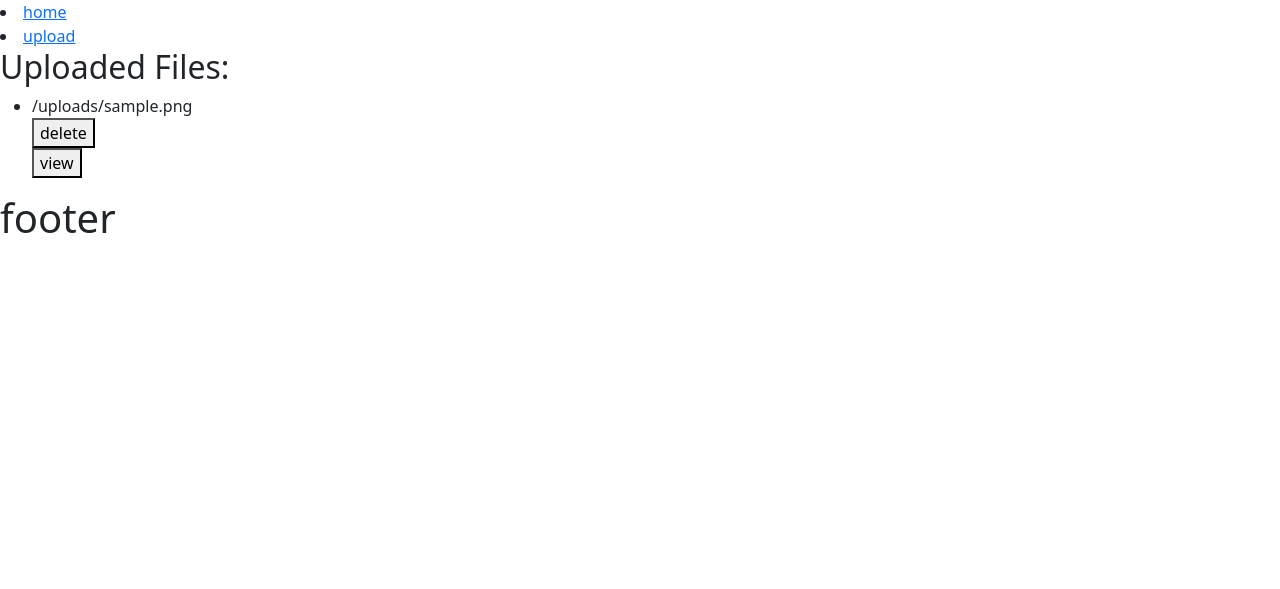
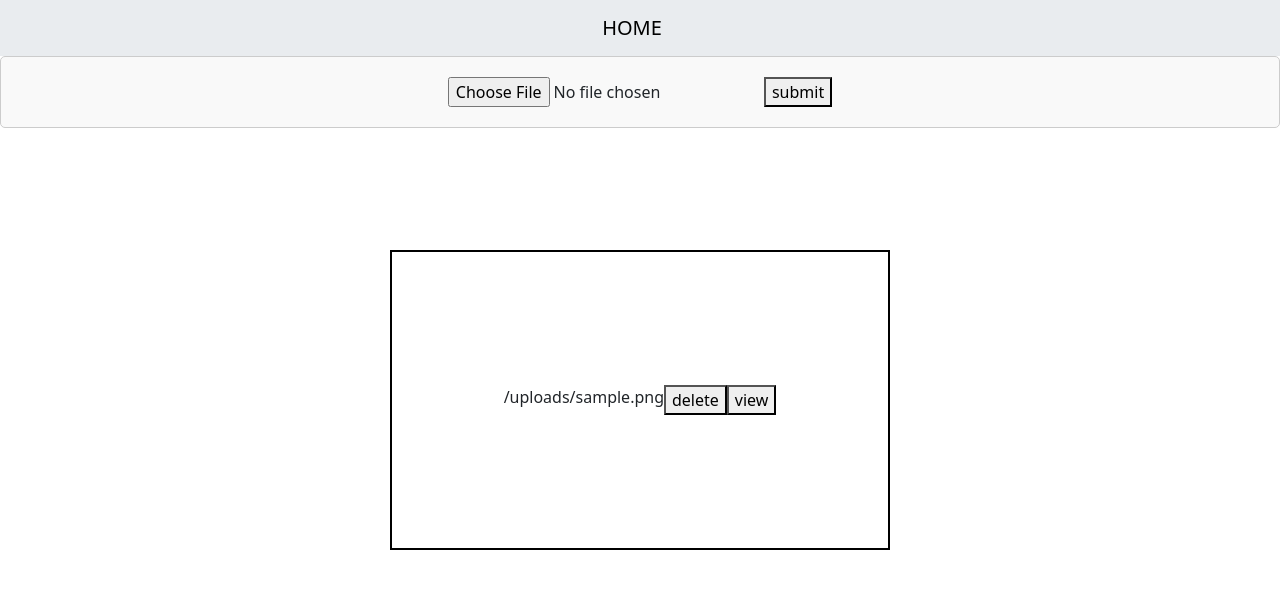
Before and after one commit to ravibarla/csv-upload-node, a Node server app: template views/home.ejs in a window 1280 px wide. Shown: the top 589 px of the page. Run offline with Node 20, Linux system fonts and the light colour scheme; the template is opened without the code that fills it: most values are stand-ins (such as "Sample title", 1, 10 or a date in 2020); some libraries are stand-ins or nearby versions.

Commit message:
adding border for display table

```diff
--- a/views/_displayTable.ejs
+++ b/views/_displayTable.ejs
@@ -1,6 +1,6 @@
 <body>
 <div>
-    <h1>Filename : <%= filename %></h1>
+    <h4>Filename : <%= filename %></h1>
     <div id="search-container">
     <label for="search"><strong>Search:</strong></label>
     <input type="text" id="search" name="search" value="">
@@ -12,7 +12,7 @@
         <thead>
           <tr id="t-head">
             <% headers.forEach(header => { %>
-              <th><%= header %></th>
+              <th style="border: 1px solid black;"><%= header %></th>
             <% }); %>
 
           </tr>
@@ -21,7 +21,7 @@
           <% rows.forEach(row => { %>
             <tr>
               <% headers.forEach(header => { %>
-                <td><%= row[header] %></td>
+                <td style="border: 1px solid black;"><%= row[header] %></td>
               <% }); %>
               <!-- <td><%= row.id %></td>
               <td><%= row.firstname %></td>
--- a/views/_header.ejs
+++ b/views/_header.ejs
@@ -1,8 +1,18 @@
-<li>
-    <a href="/">
-        home
-    </a>
-</li>
-<li>
-    <a href="/uploads">upload</a>
-</li>
+
+<!-- As a heading -->
+<nav class="navbar bg-body-secondary" >
+    <div class="container-fluid justify-content-center">
+        <a class="navbar-brand" href="/">HOME</a>
+      <!-- <span class="navbar-brand mb-0 h1 " > -->
+
+      </span>
+    </div>
+  </nav>
+
+
+  <!-- As a link -->
+<!-- <nav class="navbar bg-body-tertiary">
+    <div class="container-fluid">
+      <a class="navbar-brand" href="#">Navbar</a>
+    </div>
+  </nav> -->
--- a/views/_upload.ejs
+++ b/views/_upload.ejs
@@ -1,18 +1,33 @@
+<div
+  style="
+    text-align: center;
+    padding: 20px;
+    border: 1px solid #ccc;
+    border-radius: 5px;
+    background-color: #f9f9f9;
+  "
+>
   <form action="/uploads" method="post" enctype="multipart/form-data">
     <!-- <input type="text" name="filename" > -->
-    <input type="file" name="csvFile" id="" placeholder="select your file" accept=".csv" required>
+    <input
+      type="file"
+      name="csvFile"
+      id=""
+      placeholder="select your file"
+      accept=".csv"
+      required
+    />
     <button type="submit">submit</button>
   </form>
 </div>
-
 <script>
   function validateFile() {
-        const fileInput = document.getElementById('csvfile');
+    const fileInput = document.getElementById("csvfile");
     const filePath = fileInput.value;
     const allowedExtensions = /(\.csv)$/i;
 
     if (!allowedExtensions.exec(filePath)) {
-            alert('Please upload only CSV files.');
+      alert("Please upload only CSV files.");
       return false;
     } else {
       return true;
--- a/views/home.ejs
+++ b/views/home.ejs
@@ -1,9 +1,29 @@
-<% if (files.length > 0) { %>
+<%-include("_upload")%> <% if (files.length > 0) { %>
 
-<h2>Uploaded Files:</h2>
-<ul>
+<!-- <h2>Uploaded Files:</h2> -->
+<div
+  style="
+    border: 2px solid black;
+    width: 500px;
+    display: flex;
+    flex-direction: row;
+    height: 300px;
+    flex-wrap: wrap;
+    flex-grow: 1;
+    align-items: center;
+    justify-content: space-around;
+    position: absolute;
+    top: 0;
+    left: 0;
+    right: 0;
+    bottom: 0;
+    margin: auto;
+  "
+>
+  <!-- <ul> -->
   <% files.forEach(file => { %>
-  <li><%= file %></li>
+  <div style="display: flex; flex-direction: row">
+    <li style="list-style: none"><%= file %></li>
     <form action="/delete/<%=file%>" method="post">
       <button type="submit">
         <li>delete</li>
@@ -14,8 +34,10 @@
         <li>view</li>
       </button>
     </form>
+  </div>
   <% }); %>
-</ul>
+  <!-- </ul> -->
+</div>
 <% } else { %>
 <p>No files uploaded yet.</p>
 <% } %>
--- a/views/layout.ejs
+++ b/views/layout.ejs
@@ -31,12 +31,19 @@
     <!-- include the header file -->
     <%- include("_header");%>
     <!-- include body -->
-    <%- body%> <%- include("_footer");%>
+    <%- body%>
+    <!-- <%- include("_footer");%> -->
     <script>
       function searchData() {
         const input = document.getElementById("search").value.toLowerCase();
         const table = document.getElementById("data-table");
         const rows = table.getElementsByTagName("tr");
+
+        let headerVisible = false;
+        const headerRow = table
+          .getElementsByTagName("thead")[0]
+          .getElementsByTagName("tr")[0];
+
         for (let i = 0; i < rows.length; i++) {
           let found = false;
           const cells = rows[i].getElementsByTagName("td");
@@ -49,27 +56,17 @@
           }
           if (found) {
             rows[i].style.display = "";
+            headerVisible = true;
           } else {
             rows[i].style.display = "none";
           }
         }
-        // const headerRow = table.getElementsByTagName('thead').getElementsByTagName('tr');
-        // const headers = headerRow.getElementsByTagName('th');
-        // headerRow.style.display = '';
 
-        // let headerVisible = false;
-        // for (let k = 0; k < headers.length; k++) {
-        //   const headerText = headers[k].textContent.toLowerCase();
-        //   if (headerText.includes(input)) {
-        //     headerVisible = true;
-        //     break;
-        //   }
-        // }
-        // if (headerVisible) {
-        //   headerRow.style.display = '';
-        // } else {
-        //   headerRow.style.display = 'none';
-        // }
+        if (headerVisible) {
+          headerRow.style.display = "";
+        } else {
+          headerRow.style.display = "none";
+        }
       }
     </script>
 
```
Lines whose indentation alone changed are shown as unchanged.
